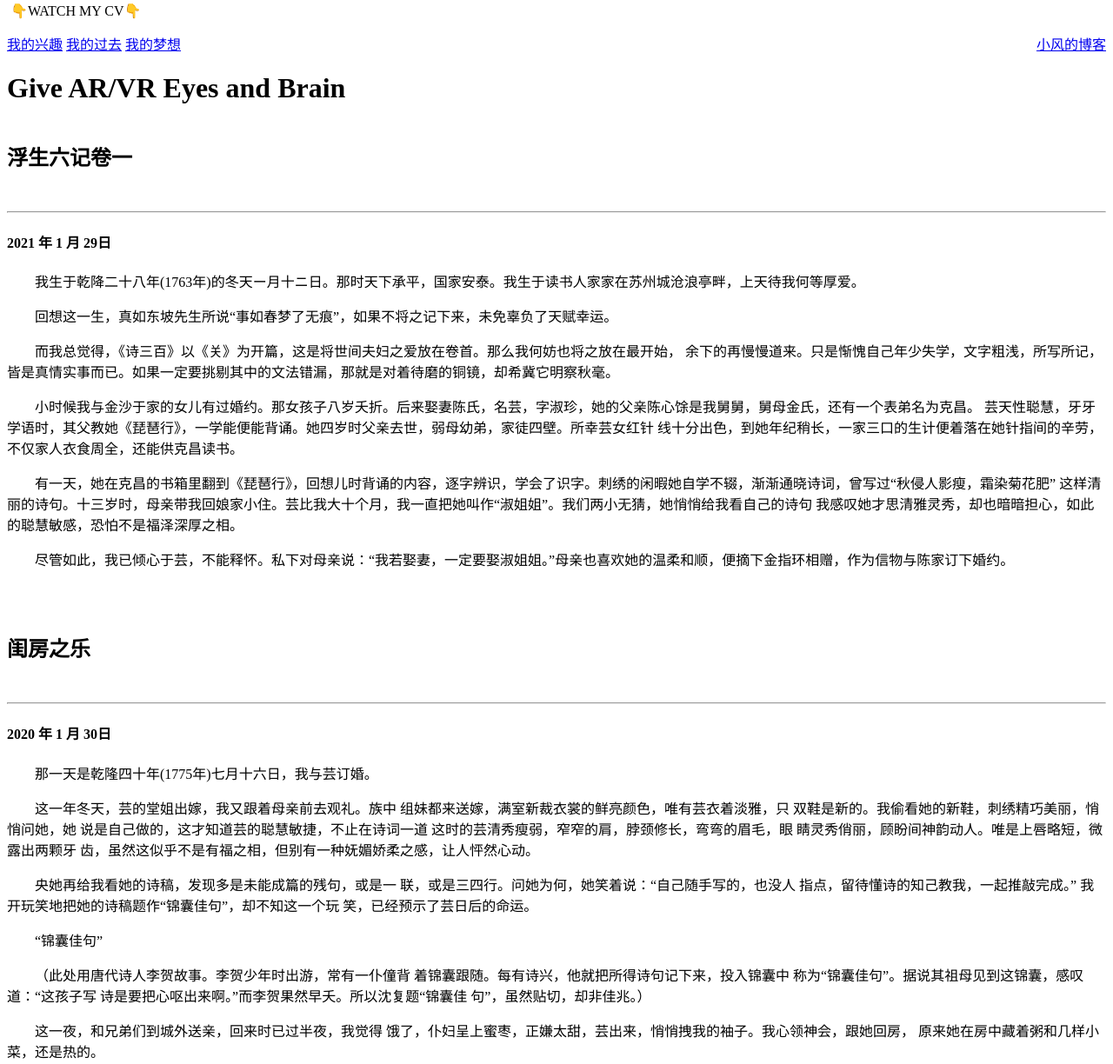
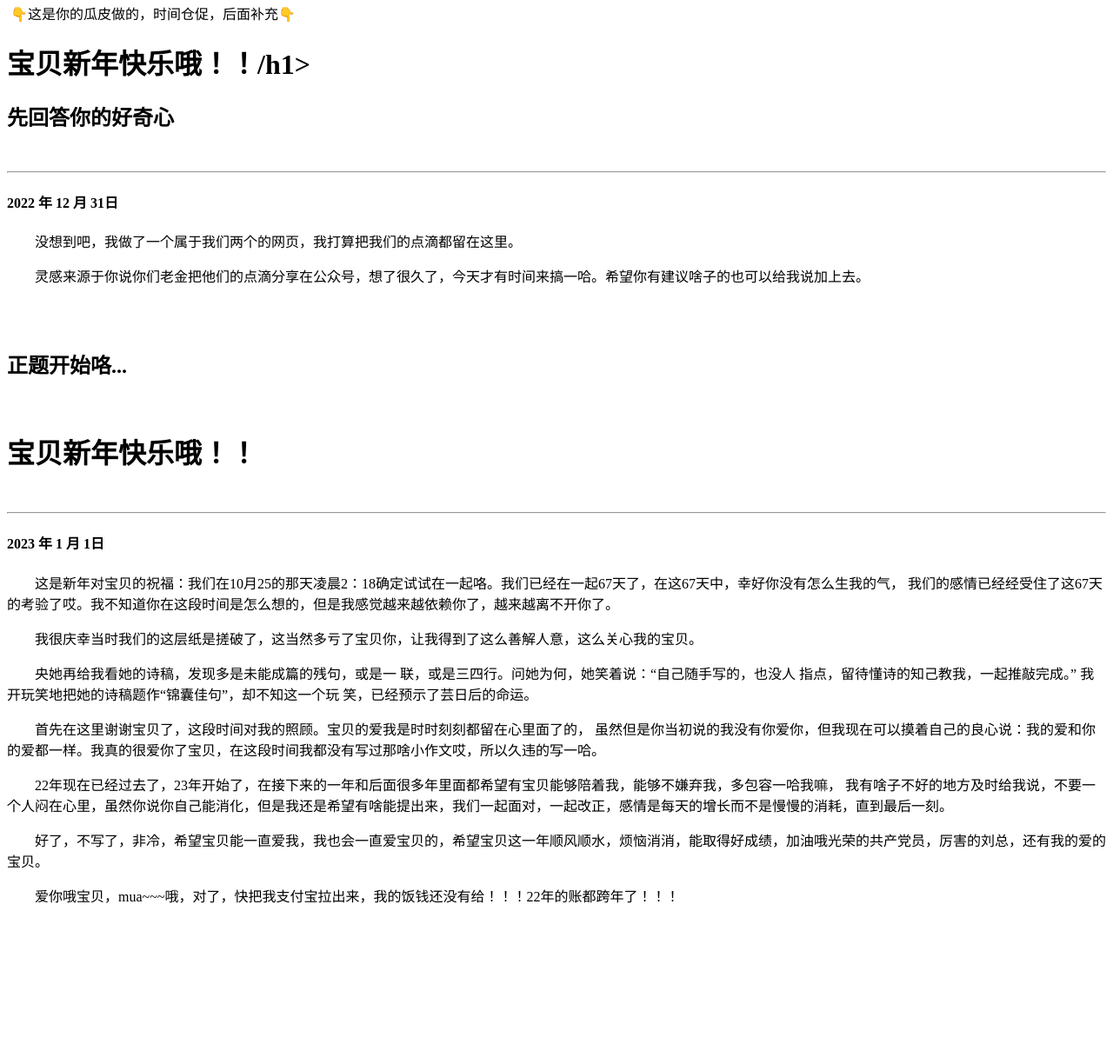
Before and after one commit to hongsenchen/gpahp.github.io, a plain HTML site: page index.html in a window 1280 px wide. Shown: the part 39-1263 px from the top of the page at 87% size. After the commit the page ends 1097 px from the top, so only its background shows below. Drawn offline with Linux system fonts and the light colour scheme.

Commit message:
Update index.html

```diff
--- a/index.html
+++ b/index.html
@@ -3,78 +3,43 @@ index.html
 <html>
 <head>
     <meta charset="utf-8">
-    <title>沙雕小星星</title>
-    <link rel="stylesheet" type="text/css" href="style.css">
+    <title>瓜皮</title>
 </head>
 <body>
     <div class="btn">
-        <p>&nbsp;👇WATCH MY CV👇</p>
-    </div>
-    <div class="top">
-        <a href="https://blog.csdn.net/weixin_51263734" target="_blank">我的兴趣</a>
-        <a href="https://blog.csdn.net/weixin_51263734" target="_blank">我的过去</a>
-        <a href="https://blog.csdn.net/weixin_51263734" target="_blank">我的梦想</a>
-        <a href="https://blog.csdn.net/weixin_51263734" target="_blank" style="float:right">小风的博客</a>
-    </div>
+        <p>&nbsp;👇这是你的瓜皮做的，时间仓促，后面补充👇</p>
+
     <div class="content">
 
-        <h1 class="avr">Give AR/VR Eyes and Brain</h1>
+        <h1 class="avr">宝贝新年快乐哦！！/h1>
     </div>
 
-
-    <div class="yinyue">
-        <img class="music" src="./33.png" alt="">
-        <audio autoplay="autoplay" id="audio" loop="loop">
-            <source src="./music1.mp3" type="audio/MP3">
-
-        </audio>
 
     </div>
     <div class="row">
         <div class="centercolumn">
             <div class="card">
 
-                <h2 id="biaoti">浮生六记卷一</h2><br />
+                <h2 id="biaoti">先回答你的好奇心</h2><br />
                 <hr />
-                <h4 id="qita">2021 年 1 月 29日</h4>
+                <h4 id="qita">2022 年 12 月 31日</h4>
 
-                <p style="text-indent:2em">我生于乾降二十八年(1763年)的冬天ー月十ニ日。那时天下承平，国家安泰。我生于读书人家家在苏州城沧浪亭畔，上天待我何等厚爱。</p>
-                <p style="text-indent:2em">回想这一生，真如东坡先生所说“事如春梦了无痕”，如果不将之记下来，未免辜负了天赋幸运。</p>
-                <p style="text-indent:2em">
-                    而我总觉得，《诗三百》以《关》为开篇，这是将世间夫妇之爱放在卷首。那么我何妨也将之放在最开始，
-                    余下的再慢慢道来。只是惭愧自己年少失学，文字粗浅，所写所记，皆是真情实事而已。如果一定要挑剔其中的文法错漏，那就是对着待磨的铜镜，却希冀它明察秋毫。
-                </p>
-                <p style="text-indent:2em">
-                    小时候我与金沙于家的女儿有过婚约。那女孩子八岁夭折。后来娶妻陈氏，名芸，字淑珍，她的父亲陈心馀是我舅舅，舅母金氏，还有一个表弟名为克昌。
-                    芸天性聪慧，牙牙学语时，其父教她《琵琶行》，一学能便能背诵。她四岁时父亲去世，弱母幼弟，家徒四壁。所幸芸女红针
-                    线十分出色，到她年纪稍长，一家三口的生计便着落在她针指间的辛劳，不仅家人衣食周全，还能供克昌读书。
-                </p>
-                <p style="text-indent:2em">
-                    有一天，她在克昌的书箱里翻到《琵琶行》，回想儿时背诵的内容，逐字辨识，学会了识字。刺绣的闲暇她自学不辍，渐渐通晓诗词，曾写过“秋侵人影瘦，霜染菊花肥”
-                    这样清丽的诗句。十三岁时，母亲带我回娘家小住。芸比我大十个月，我一直把她叫作“淑姐姐”。我们两小无猜，她悄悄给我看自己的诗句
-                    我感叹她才思清雅灵秀，却也暗暗担心，如此的聪慧敏感，恐怕不是福泽深厚之相。
-                </p>
-                <p style="text-indent:2em">
-                    尽管如此，我已倾心于芸，不能释怀。私下对母亲说：“我若娶妻，一定要娶淑姐姐。”母亲也喜欢她的温柔和顺，便摘下金指环相赠，作为信物与陈家订下婚约。
-                </p>
+                <p style="text-indent:2em">没想到吧，我做了一个属于我们两个的网页，我打算把我们的点滴都留在这里。</p>
+                <p style="text-indent:2em">灵感来源于你说你们老金把他们的点滴分享在公众号，想了很久了，今天才有时间来搞一哈。希望你有建议啥子的也可以给我说加上去。</p>
             </div>
             <br /><br />
             <div class="card">
-                <h2 id="biaoti">闺房之乐</h2><br />
+		<h2 id="biaoti">正题开始咯...</h2><br />
+                <h1 id="biaoti">宝贝新年快乐哦！！</h1><br />
                 <hr />
-                <h4 id="qita">2020 年 1 月 30日</h4>
+                <h4 id="qita">2023 年 1 月 1日</h4>
                 <p style="text-indent:2em">
-                    那一天是乾隆四十年(1775年)七月十六日，我与芸订婚。
+                    这是新年对宝贝的祝福：我们在10月25的那天凌晨2：18确定试试在一起咯。我们已经在一起67天了，在这67天中，幸好你没有怎么生我的气，
+			我们的感情已经经受住了这67天的考验了哎。我不知道你在这段时间是怎么想的，但是我感觉越来越依赖你了，越来越离不开你了。
 
                 </p>
                 <p style="text-indent:2em">
-                    这一年冬天，芸的堂姐出嫁，我又跟着母亲前去观礼。族中
-                    组妹都来送嫁，满室新裁衣裳的鲜亮颜色，唯有芸衣着淡雅，只
-                    双鞋是新的。我偷看她的新鞋，刺绣精巧美丽，悄悄问她，她
-                    说是自己做的，这才知道芸的聪慧敏捷，不止在诗词一道
-                    这时的芸清秀瘦弱，窄窄的肩，脖颈修长，弯弯的眉毛，眼
-                    睛灵秀俏丽，顾盼间神韵动人。唯是上唇略短，微露出两颗牙
-                    齿，虽然这似乎不是有福之相，但别有一种妩媚娇柔之感，让人怦然心动。
+                    我很庆幸当时我们的这层纸是搓破了，这当然多亏了宝贝你，让我得到了这么善解人意，这么关心我的宝贝。
                 </p>
                 <p style="text-indent:2em">
                     央她再给我看她的诗稿，发现多是未能成篇的残句，或是一
@@ -84,20 +49,20 @@ index.html
                     笑，已经预示了芸日后的命运。
                 </p>
                 <p style="text-indent:2em">
-                    “锦囊佳句”
+                    首先在这里谢谢宝贝了，这段时间对我的照顾。宝贝的爱我是时时刻刻都留在心里面了的，
+			虽然但是你当初说的我没有你爱你，但我现在可以摸着自己的良心说：我的爱和你的爱都一样。我真的很爱你了宝贝，在这段时间我都没有写过那啥小作文哎，所以久违的写一哈。
                 </p>
                 <p style="text-indent:2em">
-                    （此处用唐代诗人李贺故事。李贺少年时出游，常有一仆僮背
-                    着锦囊跟随。每有诗兴，他就把所得诗句记下来，投入锦囊中
-                    称为“锦囊佳句”。据说其祖母见到这锦囊，感叹道：“这孩子写
-                    诗是要把心呕出来啊。”而李贺果然早夭。所以沈复题“锦囊佳
-                    句”，虽然贴切，却非佳兆。）
+                    22年现在已经过去了，23年开始了，在接下来的一年和后面很多年里面都希望有宝贝能够陪着我，能够不嫌弃我，多包容一哈我嘛，
+			我有啥子不好的地方及时给我说，不要一个人闷在心里，虽然你说你自己能消化，但是我还是希望有啥能提出来，我们一起面对，一起改正，感情是每天的增长而不是慢慢的消耗，直到最后一刻。
                 </p>
                 <p style="text-indent:2em">
-                    这一夜，和兄弟们到城外送亲，回来时已过半夜，我觉得
-                    饿了，仆妇呈上蜜枣，正嫌太甜，芸出来，悄悄拽我的袖子。我心领神会，跟她回房，
-                    原来她在房中藏着粥和几样小菜，还是热的。
+                    好了，不写了，非冷，希望宝贝能一直爱我，我也会一直爱宝贝的，希望宝贝这一年顺风顺水，烦恼消消，能取得好成绩，加油哦光荣的共产党员，厉害的刘总，还有我的爱的宝贝。
                 </p>
+
+		    <p style="text-indent:2em">
+			    爱你哦宝贝，mua~~~哦，对了，快把我支付宝拉出来，我的饭钱还没有给！！！22年的账都跨年了！！！
+		</p>
             </div>
 
         </div>
@@ -105,29 +70,7 @@ index.html
 
     </div>
 
-
-    <br /><br />
-    <button class="bt" onclick="window.open('https://blog.csdn.net/weixin_51263734')">MY CSDN BLOG</button>
-
     <script>
-    let mucics = document.getElementById('audio')
-    document.body.addEventListener('mousemove', function() {
-        setTimeout(() => {
-            mucics.play();
-        }, 2000);
-    }, false);
-    </script>
-
-    <div class="footer">
-        <br />
-        <p>希望能成为有梦想 有温度的教技人</p><br />
-        <p>你好 我是风小风</p><br />
-        <a href="https://blog.csdn.net/weixin_51263734" target="_blank"><img class="someimg" src="./hou.png" alt="" width="30"></a>
-        <abbr title="QQ账号：2633386281"><img class="someimg" src="./qq.png" alt="" width="30"></abbr>
-        <abbr title="邮箱：fzx2003zhixue@163.com"><img class="someimg" src="./mail.png" alt="" width="30"></abbr>
-    </div>
-    <script>
-        //鼠标点击出现爱心特效  这部分特效是从一个网页搬过来的  觉得挺好看的
         (function (window, document, undefined) {
             var hearts = [];
             window.requestAnimationFrame = (function () {
```
